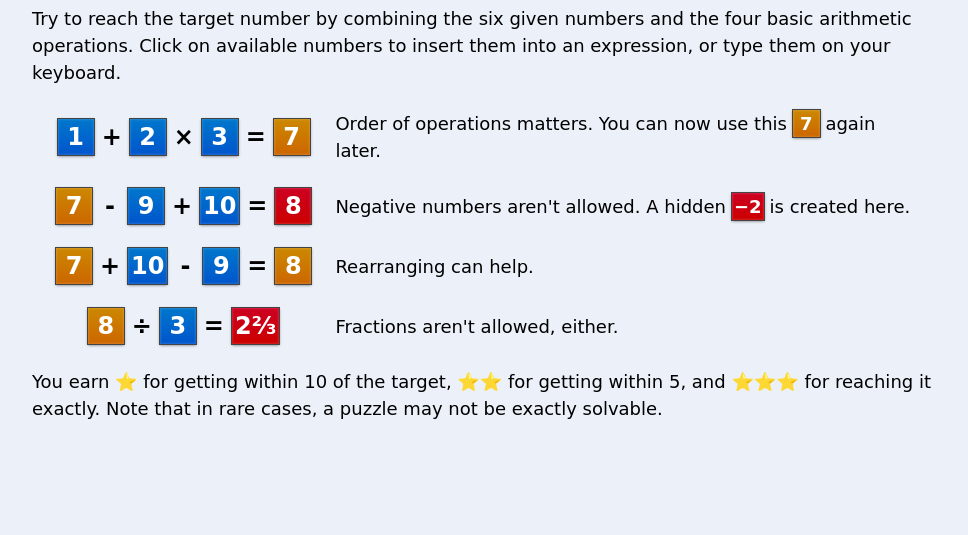
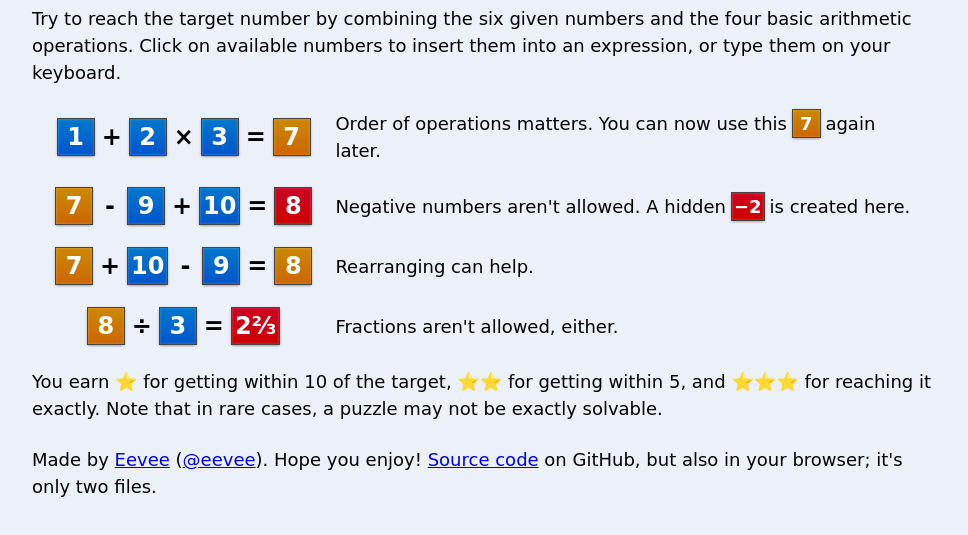
Before and after one commit to eevee/digitle, a plain HTML site: page index.html in a window 1280 px wide. Both pictures are taken after a click on the button "About". Shown: the part 135-670 px from the top of the page, without its empty margins (152-1120 px from the left). Drawn offline with Linux system fonts and the light colour scheme.

Commit message:
Mention myself on the about screen

```diff
--- a/index.html
+++ b/index.html
@@ -497,6 +497,7 @@
             <p>Fractions aren't allowed, either.</p>
         </div>
         <p>You earn ⭐ for getting within 10 of the target, ⭐⭐ for getting within 5, and ⭐⭐⭐ for reaching it exactly.  Note that in rare cases, a puzzle may not be exactly solvable.</p>
+        <p>Made by <a href="https://eev.ee/">Eevee</a> (<a href="https://twitter.com/eevee">@eevee</a>).  Hope you enjoy!  <a href="https://github.com/eevee/digitle">Source code</a> on GitHub, but also in your browser; it's only two files.</p>
     </main>
     <main hidden id="main-settings">
         <header>
```
